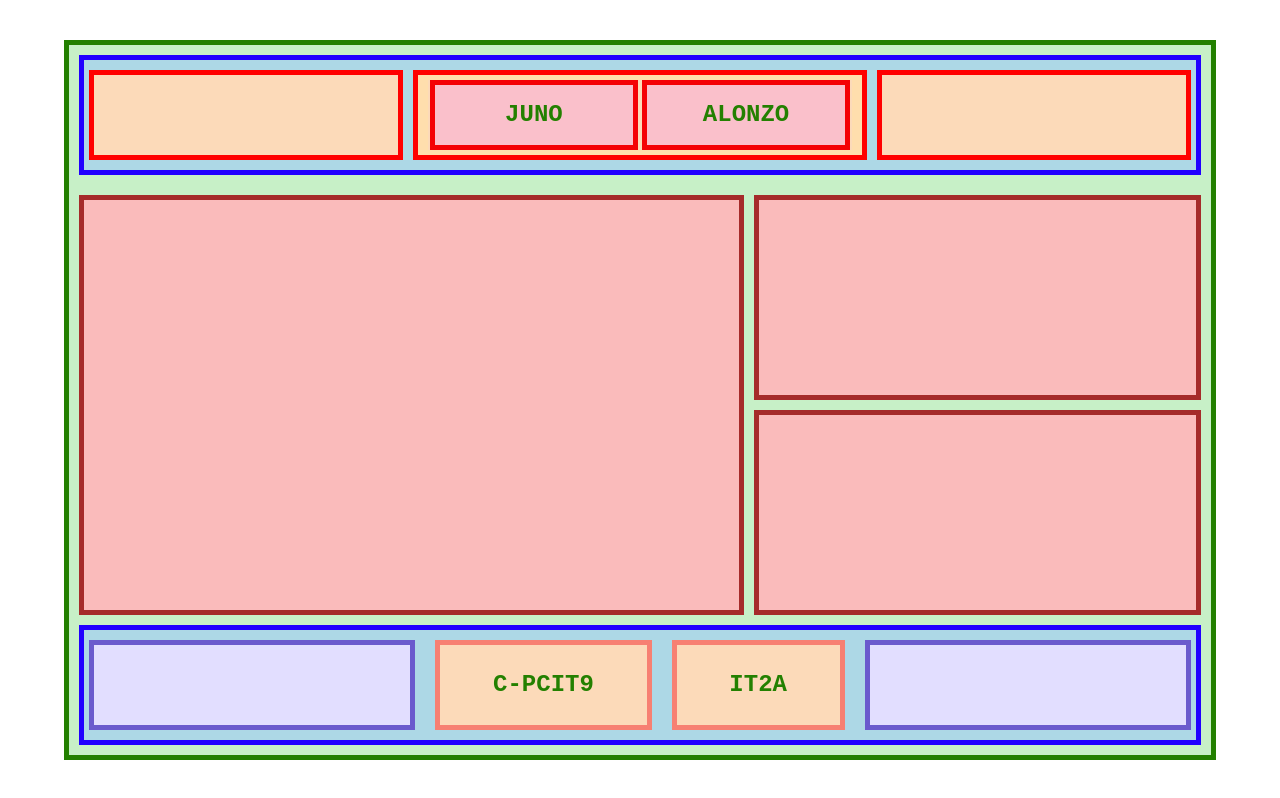
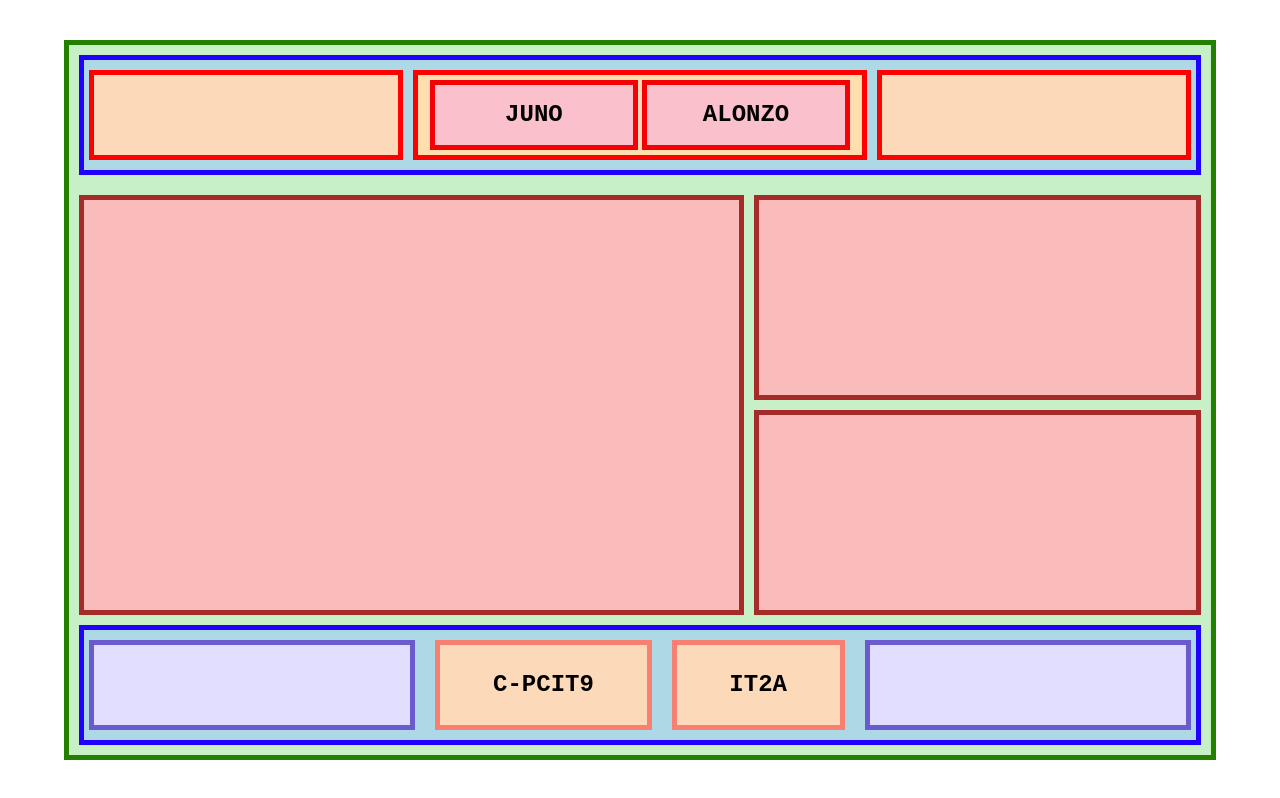
Before and after one commit to EsBazza/layout2, a React (Vite) app: page / in a window 1280 px wide. Built offline with nearby package versions, Linux system fonts and the light colour scheme.

Commit message:
change text colors

```diff
--- a/src/App.css
+++ b/src/App.css
@@ -79,7 +79,7 @@ html, body {
   align-items: center;
   font-size: 1.5em;
   font-weight: bold;
-  color: #238000;
+  color: #000000;
   font-family: 'Courier New', Courier, monospace;
 }
 
@@ -144,6 +144,6 @@ html, body {
   align-items: center;
   font-size: 1.5em;
   font-weight: bold;
-  color: #238000;
+  color: #000000;
   font-family: 'Courier New', Courier, monospace;
 }
```
